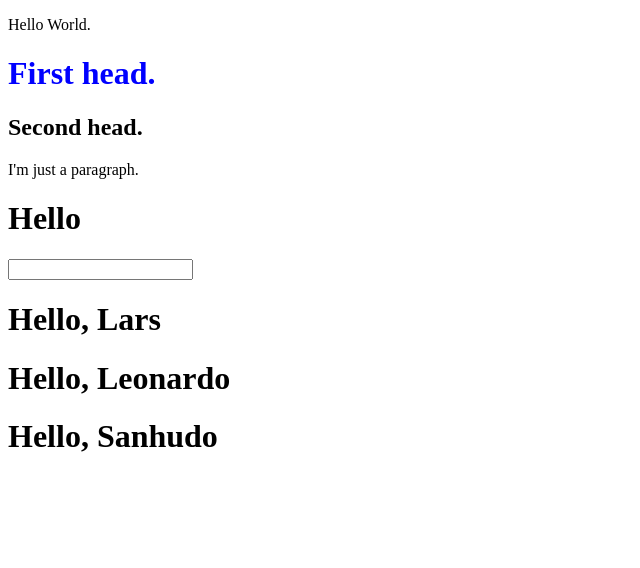
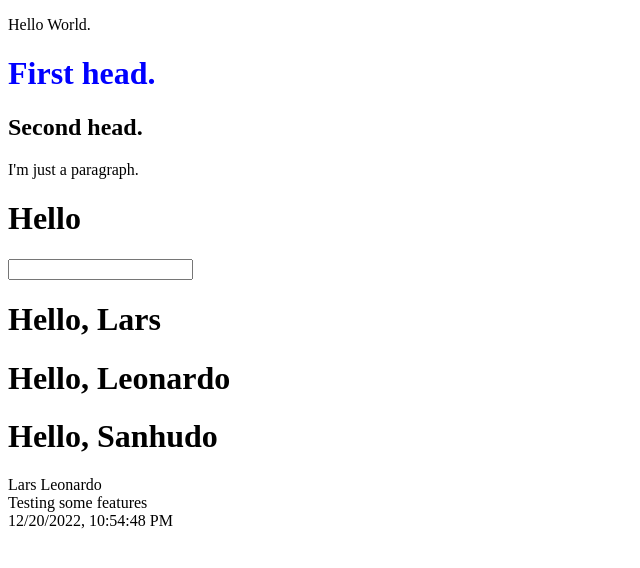
Before and after one commit to lars-sanhudo/ReactStudy, a React (Create React App) app in the folder lars-app/: page / in a window 1280 px wide. Shown: the top 568 px of the page, without its empty margins (0-640 px from the left). Built offline with nearby package versions, Linux system fonts and the light colour scheme.

Commit message:
Add new codes.

```diff
--- a/lars-app/public/index.html
+++ b/lars-app/public/index.html
@@ -10,5 +10,6 @@
     <div id = "jsx-root"></div>
     <div id = "tick-root"></div>
     <div id = "welcome"></div>
+    <div id = "nested-props"></div>
   </body>
 </html>
--- a/lars-app/src/Jsx.js
+++ b/lars-app/src/Jsx.js
@@ -1,7 +1,6 @@
 //const name = 'Lars Sanhudo';
 //const element = <h1>Hello, {name}</h1>;
 
-import { Component, createElement } from "react";
 
 
 
--- /dev/null
+++ b/lars-app/src/NestedProps.js
@@ -0,0 +1,24 @@
+
+
+function NestedProps(props) {
+    return(
+        <div className="Coment">
+            <div className="UserInfo">
+
+                <div className="UserInfo-name">
+                    {props.author.name}
+                </div>
+            </div>
+            <div className="Coment-text">
+                {props.text}
+            </div>
+            <div className="Coment-date">
+                {props.date}
+            </div>
+        </div>
+    );
+}
+
+
+
+export default NestedProps;
--- a/lars-app/src/index.js
+++ b/lars-app/src/index.js
@@ -5,6 +5,7 @@ import App3 from './App3';
 import App4 from './App4';
 //import Jsx from './Jsx';
 import Welcome from './Welcome';
+import NestedProps from './NestedProps';
 
 
 /*
@@ -72,3 +73,26 @@ welcomeRoot.render(
     <Welcome name = "Sanhudo"/>
   </React.StrictMode>
 )
+
+
+const nestedRoot = ReactDOM.createRoot(
+  document.getElementById("nested-props")
+);
+
+const nestedPropsprops = {
+  date: new Date().toLocaleString(),
+  text: "Testing some features",
+  author: {
+    name: "Lars Leonardo"
+  }
+};
+
+nestedRoot.render(
+  <React.StrictMode>
+    <NestedProps
+      date = {nestedPropsprops.date}
+      text = {nestedPropsprops.text}
+      author = {nestedPropsprops.author}
+    />
+  </React.StrictMode>
+);
```
